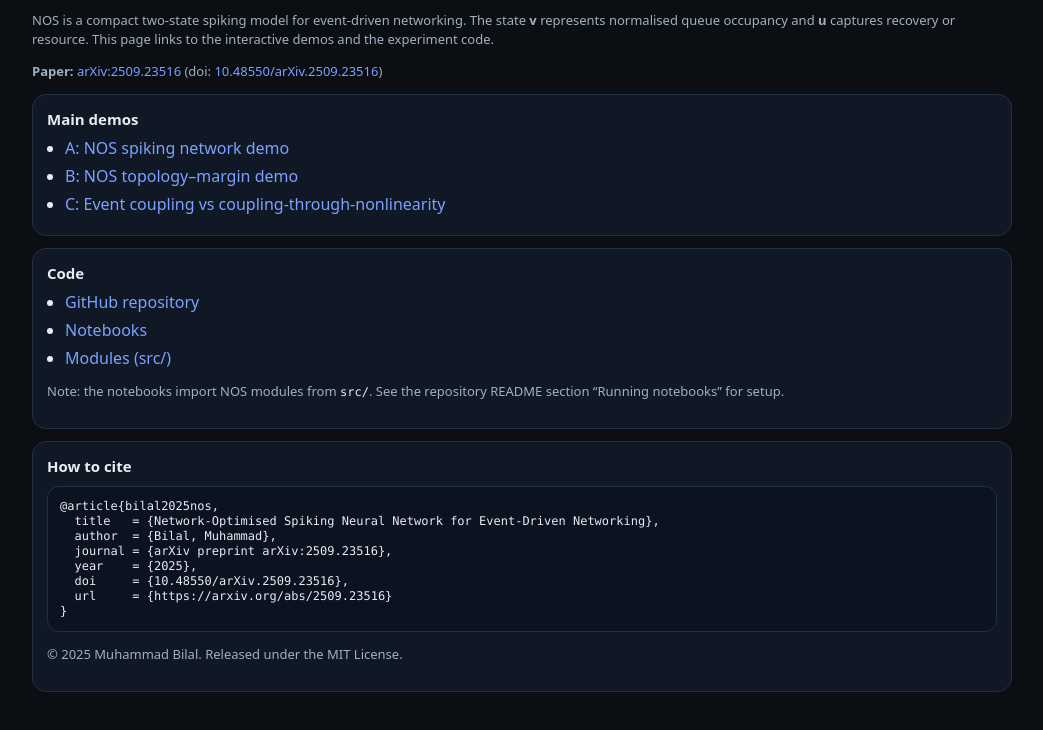
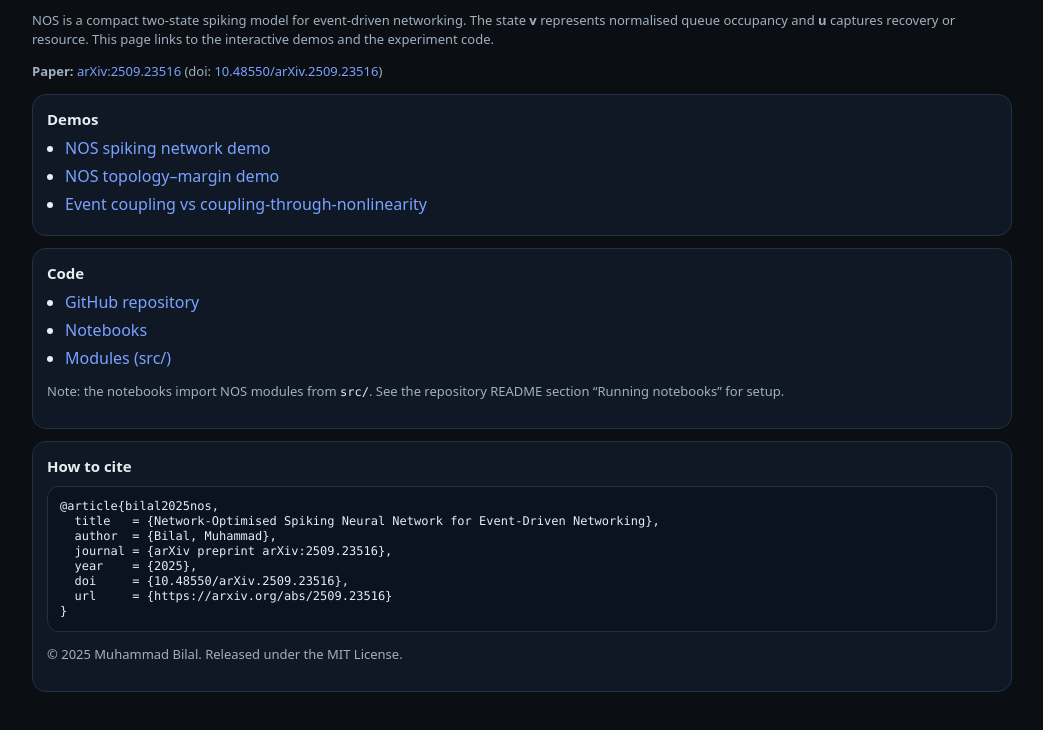
Before and after one commit to mbilal84/nos-snn-networking, a plain HTML site: page docs/index.html in a window 1280 px wide. Shown: the part 56-786 px from the top of the page, without its empty margins (118-1161 px from the left). Drawn offline with Linux system fonts and the light colour scheme.

Commit message:
Update index.html

```diff
--- a/docs/index.html
+++ b/docs/index.html
@@ -35,11 +35,11 @@
   </p>
 
   <div class="card">
-    <h2>Main demos</h2>
+    <h2>Demos</h2>
     <ul>
-      <li><a href="demos/A_NOS_Spiking_Network_Demo.html">A: NOS spiking network demo</a></li>
-      <li><a href="demos/B_NOS_ topology_margin_demo.html">B: NOS topology–margin demo</a></li>
-      <li><a href="demos/C_Event_coupling_vs_coupling-through-nonlinearity.html">C: Event coupling vs coupling-through-nonlinearity</a></li>
+      <li><a href="demos/A_NOS_Spiking_Network_Demo.html">NOS spiking network demo</a></li>
+      <li><a href="demos/B_NOS_ topology_margin_demo.html">NOS topology–margin demo</a></li>
+      <li><a href="demos/C_Event_coupling_vs_coupling-through-nonlinearity.html">Event coupling vs coupling-through-nonlinearity</a></li>
     </ul>
   </div>
 
```
